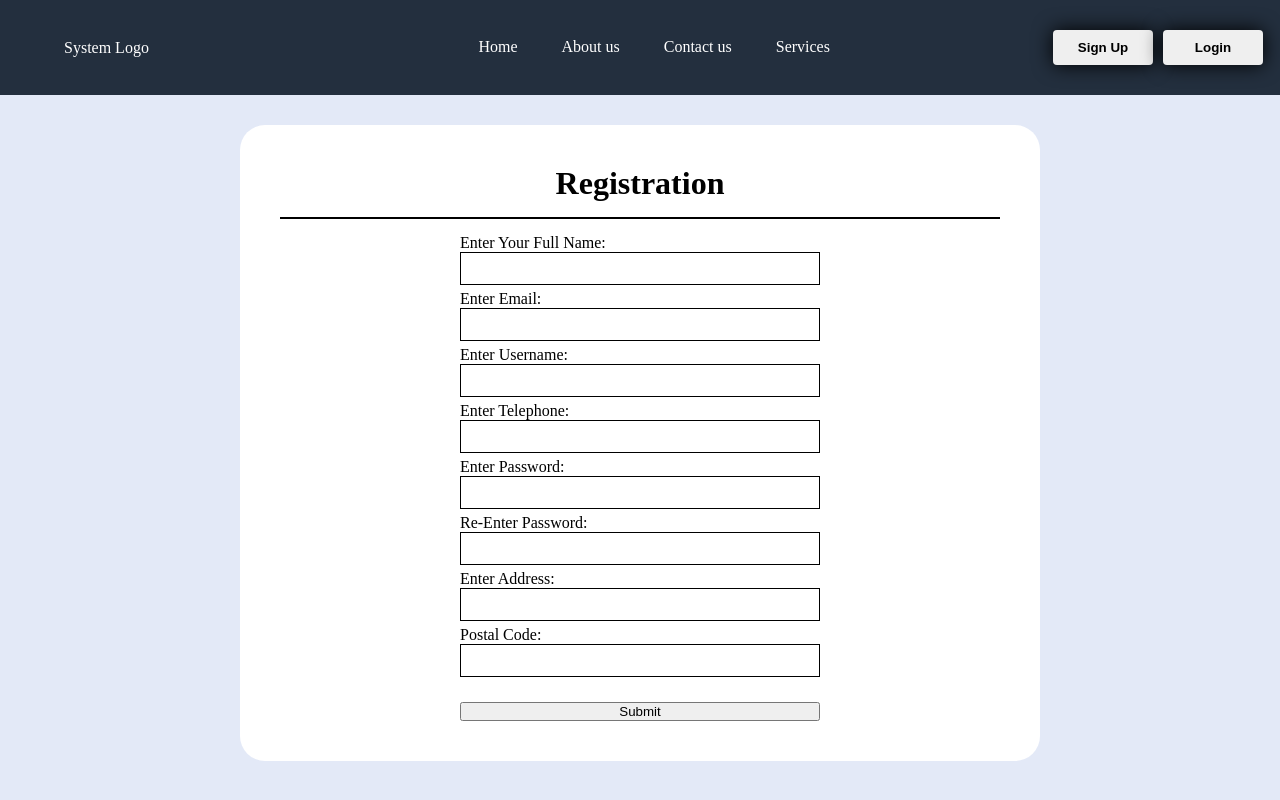
After one commit to srishti-lamba/React-ShoppingWebsite, a PHP site: page /register.php in a window 1280 px wide. The commit adds this page. Run offline with PHP 8.4, Linux system fonts and the light colour scheme.

Commit message:
Created Registration

```diff
--- a/Project_Iteration_1_2/NavBar.php
+++ b/Project_Iteration_1_2/NavBar.php
@@ -18,6 +18,12 @@
         $("#password").click(function(){
             $('#errMsg').css({"display": 'none'});
             $('#errMsg2').css({"display": 'none'});
+        });
+        $(".cart").click(function(){
+            window.location.href = "./processUserOrder.php";
+        });
+        $(".sign-up").click(function(){
+            window.location.href = "./register.php";
         });
     });
 
@@ -59,13 +65,13 @@
             <ul class="right">
                 <?php
                     if(isset($_SESSION['loggedin']) && $_SESSION['loggedin'] == true){
-                        echo "<li><div class=\"cart\">Cart</div></li>";
+                        echo "<li><div class='cart'>Cart</div></li>";
                         echo "<li><p>Hello, ". $_SESSION['username'] ."</p></li>";
-                        echo "<li><form action=\"./logout.php\">  <button type=\"submit\">Log Out</button> </form></li>";
+                        echo "<li><form action='./logout.php'>  <button type=\"submit\">Log Out</button> </form></li>";
                     }
                     else{
-                        echo "<li><button type=\"button\">Sign Up</button></li>
-                              <li><button type=\"button\" class=\"login\" onclick=\"openLogin()\">Login</button></li>";
+                        echo "<li><button type='button' class='sign-up'>Sign Up</button></li>
+                              <li><button type='button' class='login' onclick='openLogin()'>Login</button></li>";
                     }
                 ?>
             </ul>
--- a/Project_Iteration_1_2/NavBarStyle.css
+++ b/Project_Iteration_1_2/NavBarStyle.css
@@ -39,6 +39,7 @@ header {
 
 .cart{
     margin-right: 40px;
+    cursor: pointer;
 }
 
 .right button{
@@ -103,7 +104,8 @@ a:hover::after {
     margin: 20px auto;
     text-align: left;
     padding: 14px 10px;
-    width: 275px;
+    max-width: 990px;
+    width: 70%;
     outline: none;
     color: white;
     border-bottom: #2b2d30 3px solid;
--- /dev/null
+++ b/Project_Iteration_1_2/register.css
@@ -0,0 +1,61 @@
+* {
+    box-sizing: border-box;
+    margin: 0;
+    padding: 0;
+}
+
+body {
+    background-color: #e3e9f7;
+}
+
+.reg-container{
+    width: 70%;
+    margin: auto;
+    background-color: white;
+    border-radius: 25px;
+    padding: 40px;
+    margin-top: 30px;
+    max-width: 800px;
+}
+
+.registration-h1{
+    text-align: center;
+    border-bottom: 2px solid black;
+    margin-bottom: 10px;
+    padding-bottom: 15px;
+}
+
+.register-form{
+    width: 50%;
+    margin: auto;
+    display: flex;
+    flex-direction: column;
+    justify-content: center;
+}
+
+.register-err{
+    color: red;
+    display: none;
+}
+
+.register-success{
+    color: green;
+    display: none;
+}
+
+.register-form label{
+    margin-top: 5px;
+}
+
+.register-form input{
+    height: 33px;
+    border: 1px black solid;
+}
+
+.register-form input:focus{
+    outline: none;
+}
+
+.reg-button{
+    margin-top: 25px;
+}
--- /dev/null
+++ b/Project_Iteration_1_2/register.js
@@ -0,0 +1,39 @@
+$(document).ready(function() {
+    $("#reg-password").keyup(function() {
+        comparePasswords($(this).val(), $("#reg-password2").val());
+    });
+    $("#reg-password2").keyup(function() {
+        comparePasswords($("#reg-password").val(), $(this).val());
+    });
+});
+
+function comparePasswords(password, password2){
+    if(!(password===password2)){
+        $(".register-err").text("Passwords don't match!");
+        $(".register-err").css("display", "block");
+        $("#reg-password").css("border", "1px red solid");
+        $("#reg-password2").css("border", "1px red solid");
+    }
+    else{
+        $(".register-err").css("display", "none");
+        $("#reg-password").css("border", "1px black solid");
+        $("#reg-password2").css("border", "1px black solid");
+    }
+}
+
+function displayErrorMessage(msg){
+    $(".register-err").text(msg);
+    $(".register-err").css("display", "block");
+}
+
+function displayRegisterSuccess(){
+    $(".register-success").css("display", "block");
+}
+
+function hideRegisterSuccess(){
+    $(".register-success").css("display", "none");
+}
+
+function validateForm(){
+    $(".register-form").submit();
+}
--- /dev/null
+++ b/Project_Iteration_1_2/register.php
@@ -0,0 +1,72 @@
+<!DOCTYPE html>
+<html>
+    <head>
+        <title>Register</title>
+        <meta char="UTF-8">
+        <meta name="viewport" content="width=device-width, initial-scale=1.0">
+        <link rel="stylesheet" href="./register.css">
+        <script src="https://ajax.googleapis.com/ajax/libs/jquery/3.6.3/jquery.min.js"></script>
+        <script src="./register.js"></script>
+    </head>
+    <body>
+        <?php
+            require("./NavBar.php");
+        ?>
+        <main class="reg-container">
+            <h1 class="registration-h1">Registration</h1>
+            <form class="register-form" action="./validateRegistration.php" method="post">
+                <p class="register-err">Error Message</p>
+                <p class="register-success">Registered successfully!</p>
+
+
+                <label for="name">Enter Your Full Name:</label>
+                <input type="text" id="name" name="name" value="<?php
+                    if(isset($_SESSION['name'])){
+                        echo $_SESSION['name'];}?>" onclick="hideRegisterSuccess()">
+
+                <label for="email">Enter Email:</label>
+                <input type="email" id="email" name="email" value="<?php
+                    if(isset($_SESSION['email'])){
+                        echo $_SESSION['email'];}?>" onclick="hideRegisterSuccess()">
+
+                <label for="reg-username">Enter Username:</label>
+                <input type="text" id="reg-username" name="reg-username" value="<?php
+                    if(isset($_SESSION['reg-username'])){
+                        echo $_SESSION['reg-username'];}?>" onclick="hideRegisterSuccess()">
+
+                <label for="telephone">Enter Telephone:</label>
+                <input type="text" id="telephone" name="telephone" value="<?php
+                    if(isset($_SESSION['telephone'])){
+                        echo $_SESSION['telephone'];}?>" onclick="hideRegisterSuccess()">
+
+                <label for="reg-password">Enter Password:</label>
+                <input type="password" id="reg-password" name="reg-password" onclick="hideRegisterSuccess()">
+
+                <label for="reg-password2">Re-Enter Password:</label>
+                <input type="password" id="reg-password2" name="reg-password2" onclick="hideRegisterSuccess()">
+
+                <label for="address">Enter Address:</label>
+                <input type="text" id="address" name="address" value="<?php
+                    if(isset($_SESSION['address'])){
+                        echo $_SESSION['address'];}?>" onclick="hideRegisterSuccess()">
+
+                <label for="postal-code">Postal Code:</label>
+                <input type="text" id="postal-code" name="postal-code" value="<?php
+                    if(isset($_SESSION['postal-code'])){
+                        echo $_SESSION['postal-code'];}?>" onclick="hideRegisterSuccess()">
+
+                <button type="button" class="reg-button" onclick="validateForm()">Submit</button>
+            </form>
+        </main>
+        <?php
+            if(isset($_SESSION['reg-error'])){
+                $msg = $_SESSION['reg-error'];
+                echo "<script>displayErrorMessage('" . $msg . "')</script>";
+            }
+            if(isset($_SESSION['register-success'])){
+                echo "<script>displayRegisterSuccess()</script>";
+                session_unset();
+            }
+        ?>
+    </body>
+</html>
```
Also changed, not shown: Project_Iteration_1_2/login.php (+9 -2 lines), Project_Iteration_1_2/validateRegistration.php (added, +122 -0 lines).
